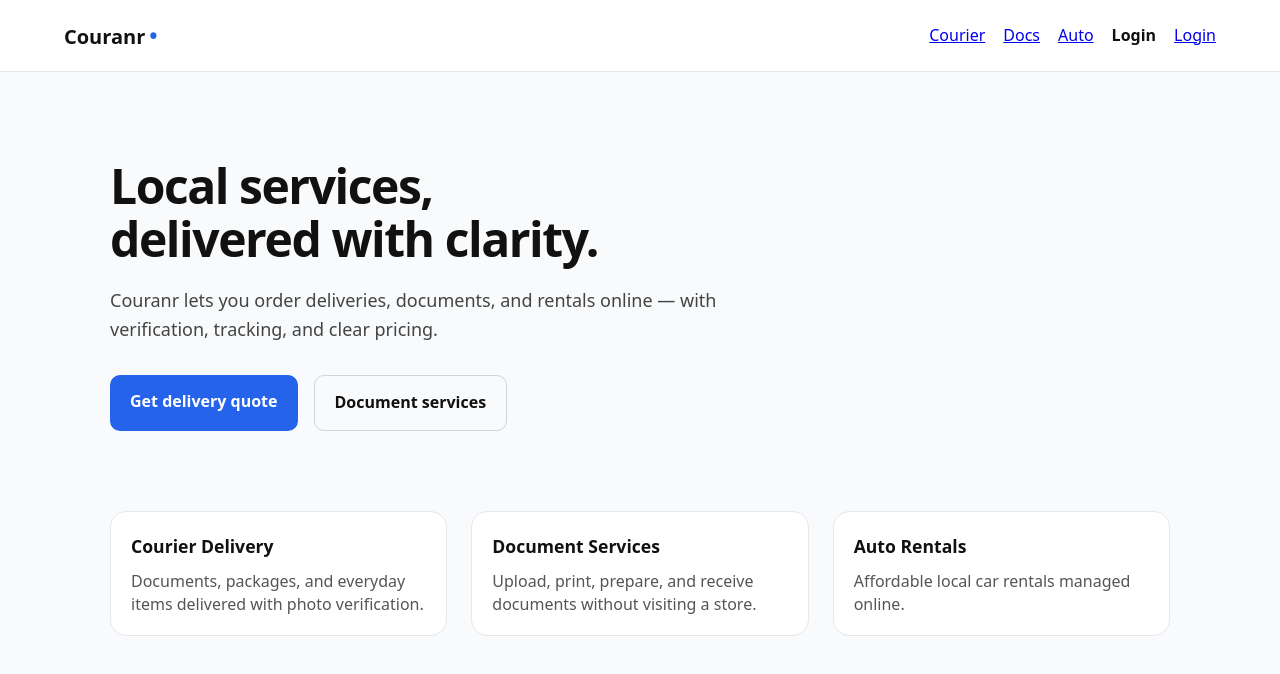
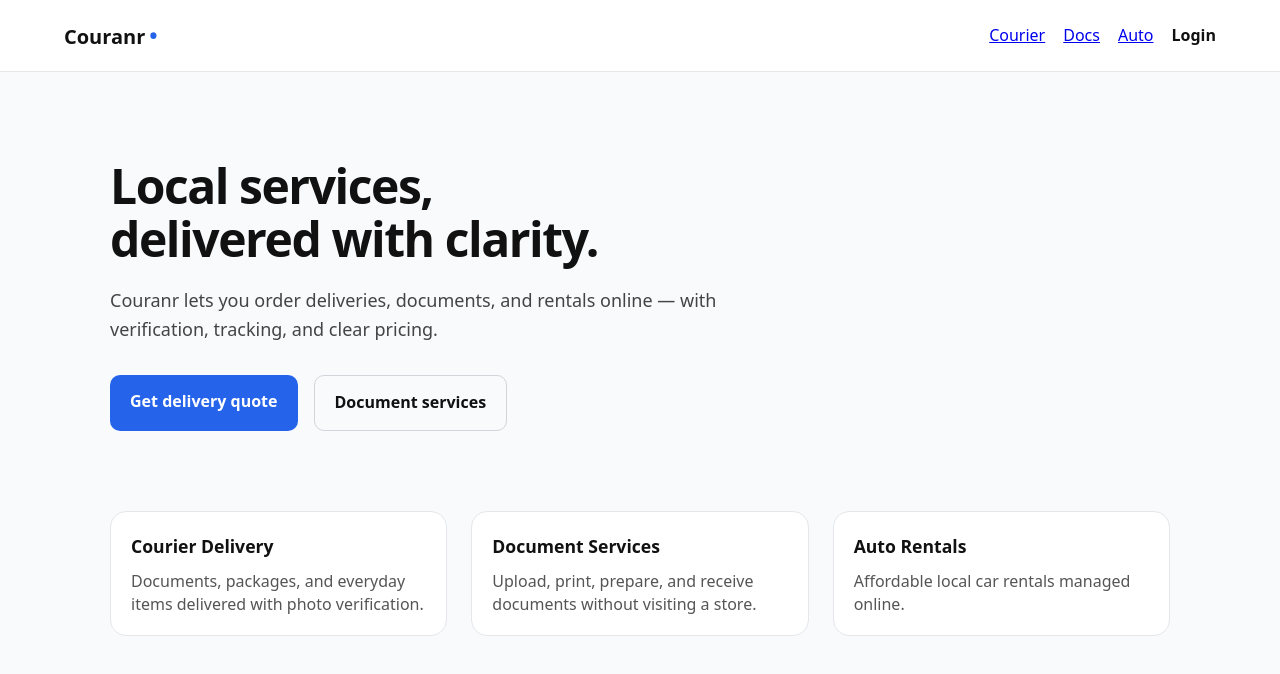
Before and after one commit to kkoly10/couranr-os, a Next.js app: page / in a window 1280 px wide. Shown: the top 674 px of the page. Built offline with nearby package versions, Linux system fonts and the light colour scheme; no server answers.

Commit message:
Update layout.tsx

```diff
--- a/app/layout.tsx
+++ b/app/layout.tsx
@@ -80,16 +80,13 @@ export default function RootLayout({
               <Link href="/docs">Docs</Link>
               <Link href="/auto">Auto</Link>
 
-              {/* Auth-aware actions */}
+              {/* Auth-aware controls */}
               <AuthHeader />
-
-              {/* Login (only visible when not logged in) */}
-              <Link href="/login">Login</Link>
             </nav>
           </div>
         </header>
 
-        {/* PAGE CONTENT */}
+        {/* CONTENT */}
         <main
           style={{
             maxWidth: 1100,
```
